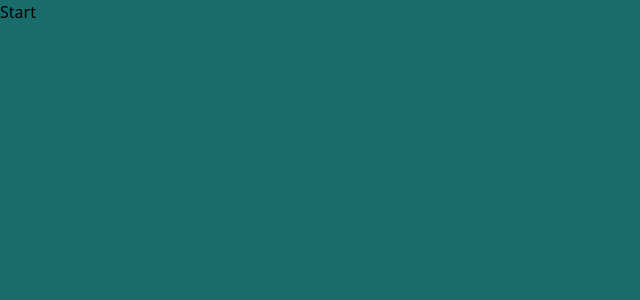
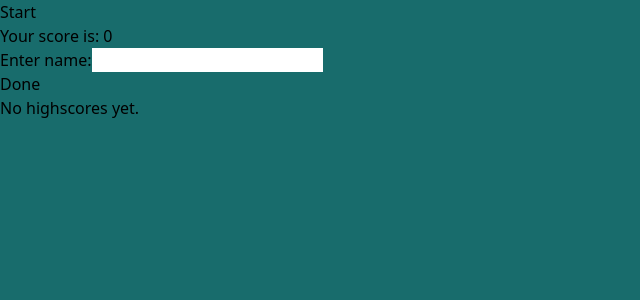
Before and after one commit to AntonRusev/Trivial, a React (Vite) app: page / in a window 1280 px wide. Shown: the top 300 px of the page, without its empty margins (0-640 px from the left). Built offline with nearby package versions, Linux system fonts and the light colour scheme.

Commit message:
implemented AddScore component and high-score rankings

```diff
--- a/src/components/Home.tsx
+++ b/src/components/Home.tsx
@@ -1,11 +1,15 @@
 import { useState } from "react";
+import { useSelector } from "react-redux";
 
 import QuestionsList from "../features/questions/QuestionsList";
 import { ScoreBoard } from "../features/score/ScoreBoard";
 import { Timer } from "../features/timer/Timer";
+import { AddScore } from "../features/score/AddScore";
 
 export const Home = () => {
     const [startGame, setStartGame] = useState(false);
+
+    const highScores = useSelector((state: any) => state.score.highScores);
 
     return (
         <main>
@@ -20,9 +24,19 @@ export const Home = () => {
                     </button>
                 </div>
                 :
-                <button onClick={() => setStartGame(true)}>
-                    Start
-                </button>
+                <div>
+                    <button onClick={() => setStartGame(true)}>
+                        Start
+                    </button>
+                    <div>
+                        <AddScore />
+                        {
+                            highScores.length > 0
+                                ? highScores.map((h: [string, number], index: number) => <p key={index + 1}>{h[0]} : {h[1]}</p>)
+                                : <p>No highscores yet.</p>
+                        }
+                    </div>
+                </div>
             }
         </main>
     );
--- a/src/features/questions/QuestionItem.tsx
+++ b/src/features/questions/QuestionItem.tsx
@@ -81,7 +81,7 @@ const QuestionItem = ({
             <p>{question.question.text}</p>
             <div id="answers">
                 {/* Marking the correct answer with extra className */}
-                {shuffledAnswers.map((a) => {
+                {shuffledAnswers.map((a: string) => {
                     if (a === question.correctAnswer) {
                         return <button onClick={(e) => selectAnswer(e)} key={a} name={a} id="crrct" className="mr-4 ml-4 crrc">{a}</button>
                     } else {
--- /dev/null
+++ b/src/features/score/AddScore.tsx
@@ -0,0 +1,41 @@
+import { useState } from "react";
+import { useDispatch, useSelector } from "react-redux";
+
+import { addToHighScores } from "./scoreSlice";
+
+export const AddScore = () => {
+    const [formValue, setFormValue] = useState('');
+
+    const dispatch = useDispatch();
+    const currentScore = useSelector((state: any) => state.score.score);
+
+    // Input Form change handler
+    const changeHandler = (e: any) => {
+        setFormValue(e.target.value);
+    };
+
+    // Adding the current score to the high-scores
+    const addHighScore = () => {
+        if (formValue.length > 0) {
+            dispatch(addToHighScores(formValue));
+        };
+    };
+
+    return (
+        <article>
+            <p>Your score is: {currentScore}</p>
+            <form>
+                <label htmlFor="enterName">Enter name:</label>
+                <input
+                    id="enterName"
+                    name="enterName"
+                    type="text"
+                    maxLength={10}
+                    value={formValue}
+                    onChange={changeHandler}
+                />
+            </form>
+            <button onClick={() => addHighScore()}>Done</button>
+        </article>
+    );
+};
--- a/src/features/score/ScoreBoard.tsx
+++ b/src/features/score/ScoreBoard.tsx
@@ -1,6 +1,7 @@
 import { useSelector } from "react-redux";
 
 export const ScoreBoard = () => {
+
     const currentScore = useSelector((state: any) => state.score.score);
     const currentStreak = useSelector((state: any) => state.score.streak);
 
--- a/src/features/score/scoreSlice.ts
+++ b/src/features/score/scoreSlice.ts
@@ -4,6 +4,7 @@ import { ScoreState } from "../../interfaces/ScoreState";
 const initialState: ScoreState = {
     score: 0,
     streak: 1,
+    highScores: [],
 };
 
 export const scoreSlice = createSlice({
@@ -28,9 +29,17 @@ export const scoreSlice = createSlice({
             // Ending streak on wrong answer
             state.streak = 1;
         },
+        addToHighScores: (state, action) => {
+            // Adding current score to high-score list
+            const entry = [action.payload, state.score];
+            state.highScores.push(entry);
+
+            // Sorting the high-score list by score in descending order
+            state.highScores.sort((a, b) => b[1] - a[1]);
+        },
     }
 });
 
-export const { scoreIncrease, streakBonus, streakEnd } = scoreSlice.actions;
+export const { addToHighScores, scoreIncrease, streakBonus, streakEnd } = scoreSlice.actions;
 
 export default scoreSlice.reducer;
--- a/src/interfaces/ScoreState.ts
+++ b/src/interfaces/ScoreState.ts
@@ -1,4 +1,5 @@
 export interface ScoreState {
     score: number;
     streak: number;
+    highScores: any[];
 };
```
